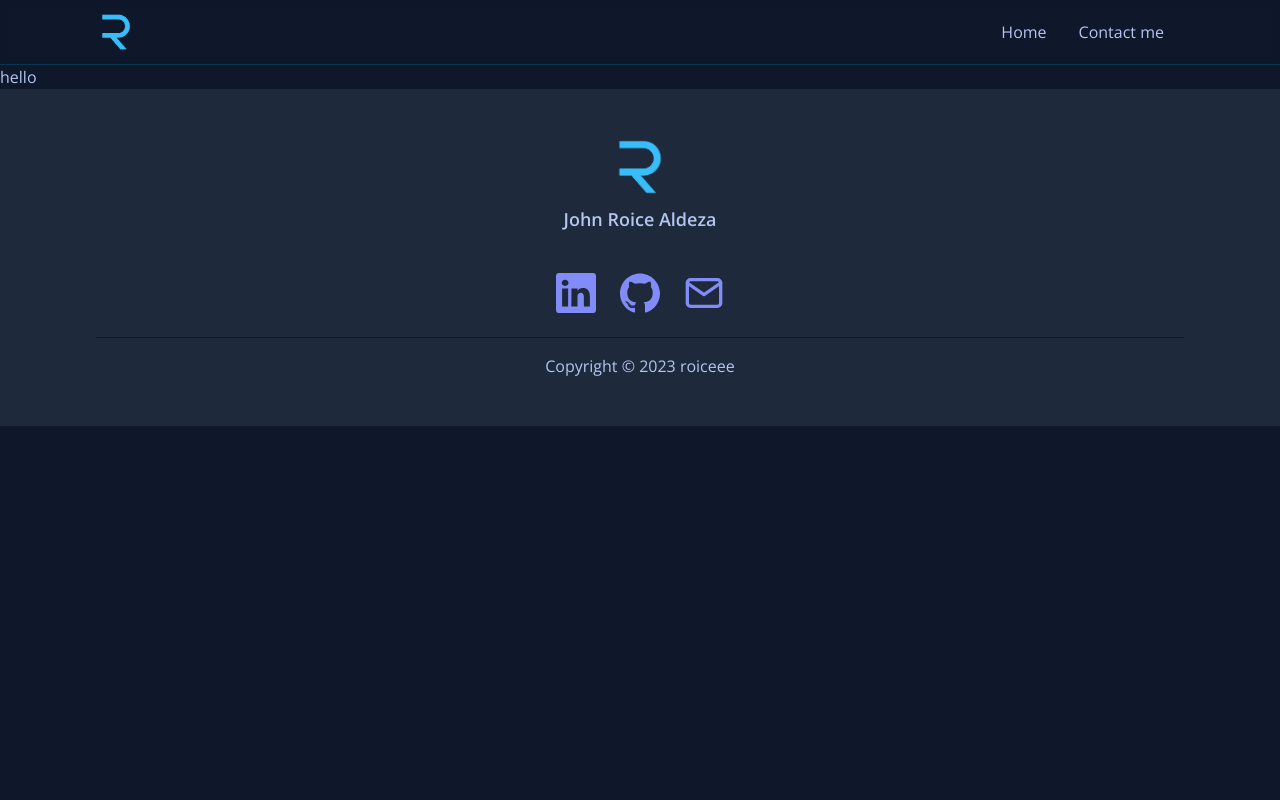
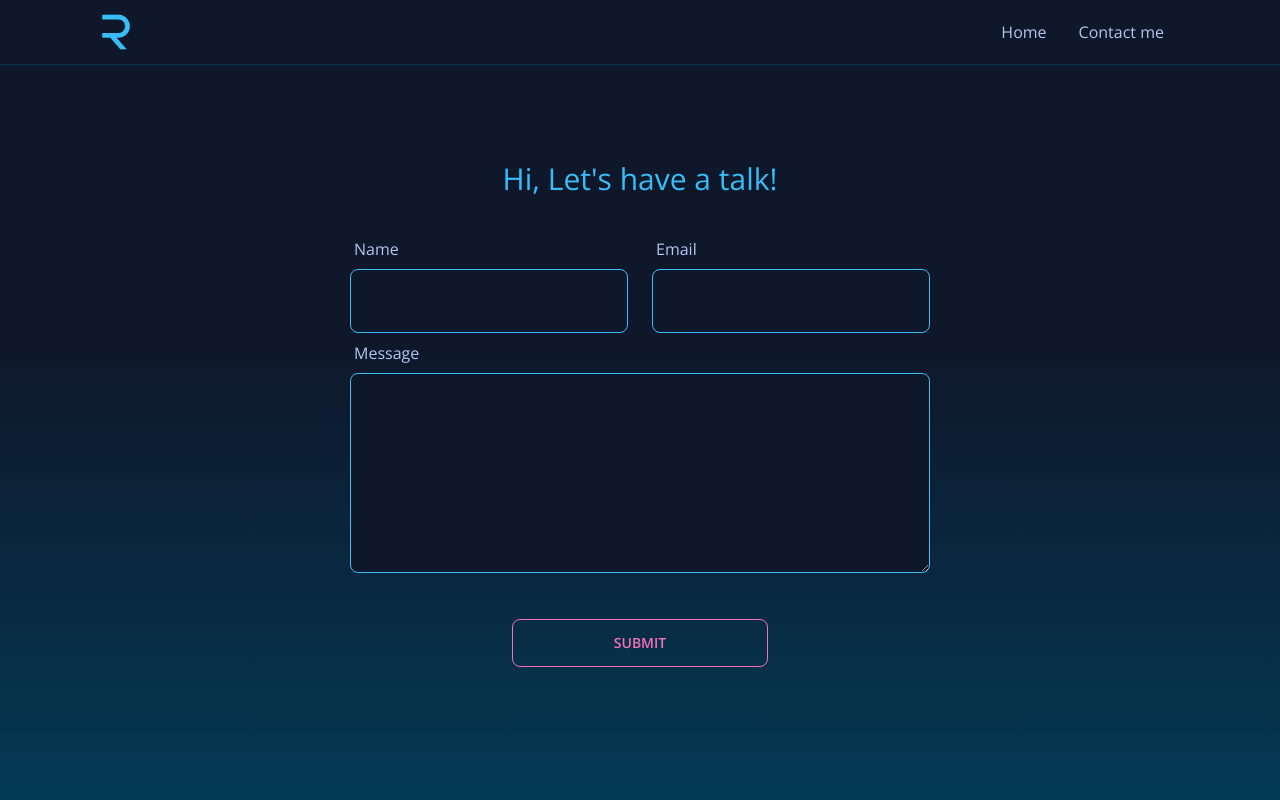
Before and after one commit to roiceee/portfolio, a Next.js app: page /contact in a window 1280 px wide. Shown: the top 800 px of the page. Built offline with nearby package versions, Linux system fonts and the light colour scheme.

Commit message:
add contact page

```diff
--- /dev/null
+++ b/src/app/contact/layout.tsx
@@ -0,0 +1,17 @@
+import PageContainer from "@/components/containers/page-container";
+
+interface ContactPageLayoutProps {
+    children: React.ReactNode
+}
+
+function ContactPageLayout({children}: ContactPageLayoutProps) {
+    return (
+        <PageContainer>
+            {children}
+        </PageContainer>
+     );
+}
+
+
+
+export default ContactPageLayout;
--- a/src/app/contact/page.tsx
+++ b/src/app/contact/page.tsx
@@ -1,9 +1,52 @@
 function ContactPage() {
-    return (
-        <main>
-            <div>hello</div>
-        </main>
-     );
+  return (
+    <main>
+      <div className="py-24 flex flex-col justify-center items-center">
+        <h1 className="text-primary text-center text-3xl mb-8">
+          Hi, Let&apos;s have a talk!
+        </h1>
+        <form>
+          <div className="lg:flex justify-center gap-6">
+            <div>
+              <label className="label" htmlFor="name">
+                Name
+              </label>
+              <input
+                type="text"
+                className="input input-bordered input-primary input-lg w-full"
+                id="name"
+              />
+            </div>
+            <div>
+              <label className="label" htmlFor="email">
+                Email
+              </label>
+              <input
+                type="email"
+                className="input input-bordered input-primary input-lg w-full"
+                id="email"
+              />
+            </div>
+          </div>
+          <div>
+            <label className="label" htmlFor="message">
+              Message
+            </label>
+            <textarea
+              className="textarea textarea-primary textarea-lg w-full"
+              id="message"
+              style={{ minHeight: "200px" }}
+            />
+          </div>
+          <div className="text-center my-10">
+            <button className="btn btn-outline btn-accent btn-wide self-center">
+              Submit
+            </button>
+          </div>
+        </form>
+      </div>
+    </main>
+  );
 }
 
 export default ContactPage;
--- a/src/components/navbar/menu-links.tsx
+++ b/src/components/navbar/menu-links.tsx
@@ -6,20 +6,15 @@ interface MenuItemsProps {
   onClick?: () => void;
 }
 
-function MenuItems({onClick}: MenuItemsProps) {
-
+function MenuItems({ onClick }: MenuItemsProps) {
   return (
     <>
-      <Link href={"/"}>
-        <li onClick={onClick}>
-          <a>Home</a>
-        </li>
-      </Link>
-      <Link href={"/contact"}>
-        <li onClick={onClick}>
-          <a>Contact me</a>
-        </li>
-      </Link>
+      <li onClick={onClick}>
+        <Link href={"/"}>Home</Link>
+      </li>
+      <li onClick={onClick}>
+        <Link href={"/contact"}>Contact me</Link>
+      </li>
     </>
   );
 }
```
